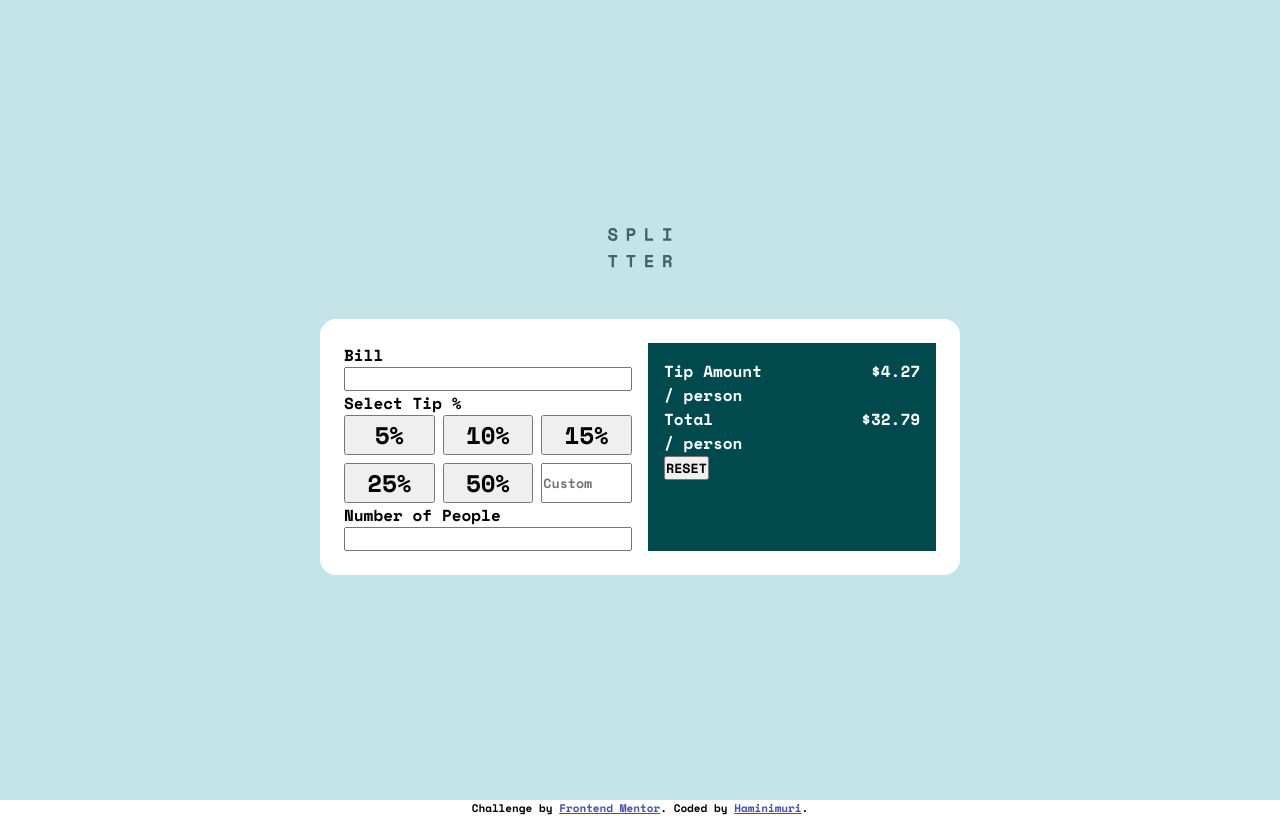
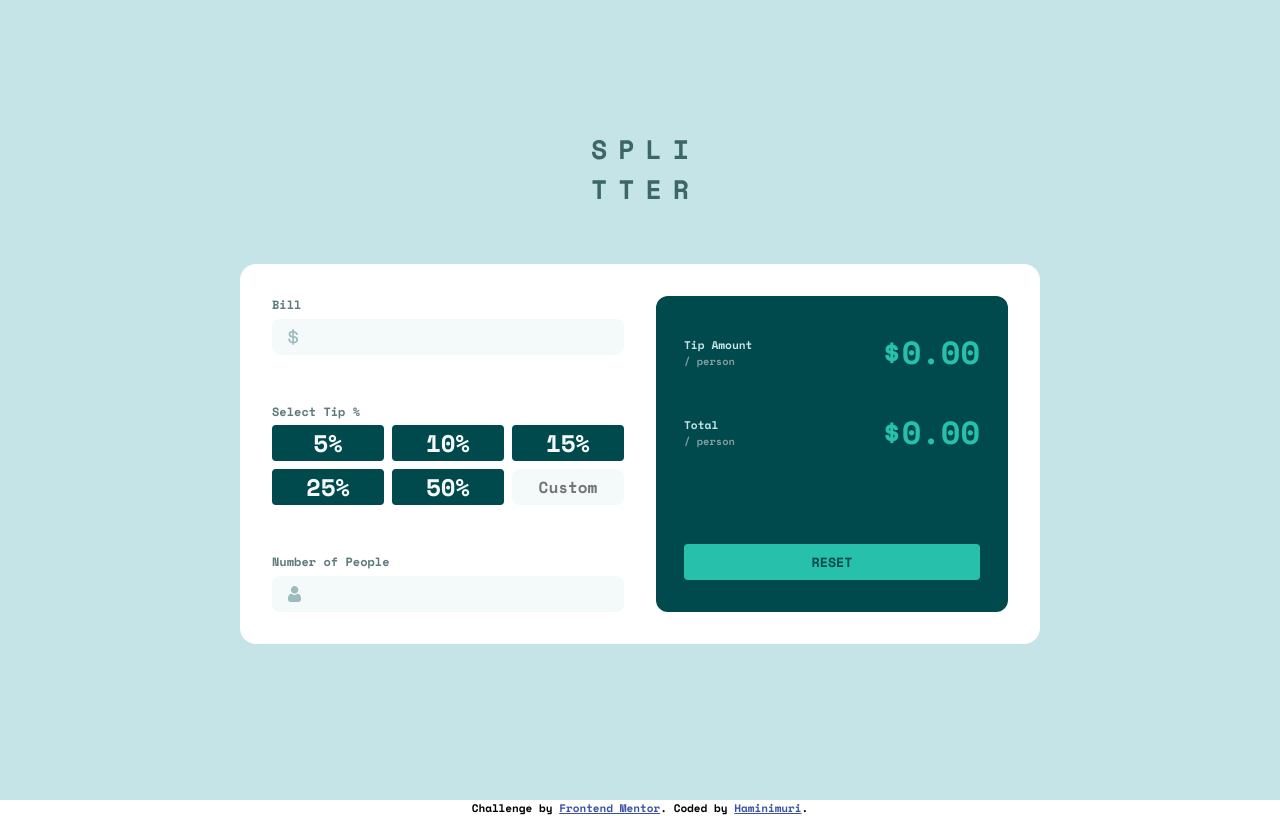
Before and after one commit to Kiranchai/tip-calculator-app, a plain HTML site: page index.html in a window 1280 px wide. Drawn offline with nearby package versions, Linux system fonts and the light colour scheme.

Commit message:
added vast majority of styling

```diff
--- a/index.html
+++ b/index.html
@@ -19,7 +19,7 @@
   <main>
 
     <div class="logo-container">
-      <img src="./images/logo.svg" class="logo-image">
+      <img src="./images/logo.svg" class="logo-image" alt="logo image">
     </div>
 
     <section class="calculator-container">
@@ -31,7 +31,11 @@
             Bill
           </span>
 
-          <input id="bill-price-input" class="menu-input">
+          <div class="input-wrapper">
+            <img src="./images/icon-dollar.svg" alt="dolar icon" class="input-icon">
+            <input type="number" id="bill-price-input" class="menu-input">
+          </div>
+
         </div>
 
 
@@ -55,13 +59,20 @@
           <span class="input-label">
             Number of People
           </span>
-          <input type="text" class="menu-input" id="bill-people-amount">
+
+          <div class="input-wrapper">
+            <img src="./images/icon-person.svg" alt="person icon" class="input-icon">
+            <input type="number" class="menu-input" id="bill-people-amount" >
+          </div>
+
         </div>
 
 
       </section>
 
       <section class="calculator-display">
+
+        <div class="display-top">
 
           <div class="tip-amount-container">
 
@@ -71,7 +82,7 @@
             </div>
 
             <div class="tip-amount-display">
-            <span class="display-value">$4.27</span>
+              <span class="display-value">$0.00</span>
             </div>
 
           </div>
@@ -84,10 +95,14 @@
             </div>
 
             <div class="tip-amount-display">
-            <span class="display-value">$32.79</span>
+              <span class="display-value">$0.00</span>
             </div>
 
           </div>
+
+        </div>
+
+
 
         <button class="reset-btn">
           RESET
--- a/style.css
+++ b/style.css
@@ -18,6 +18,12 @@
     font-family: var(--main-font);
 }
 
+input::-webkit-outer-spin-button,
+input::-webkit-inner-spin-button {
+  -webkit-appearance: none;
+  margin: 0;
+}
+
 main{
     height: 100vh;
     display: flex;
@@ -34,28 +40,52 @@ main{
 }
 
 .logo-container{
-    max-width: 4rem;
+    max-width: 6rem;
     margin-bottom: 3rem;
 }
 
 .calculator-container{
-    max-width: 40rem;
+    max-width: 50rem;
     display: grid;
     grid-template-columns: 1fr 1fr;
     background-color: var(--white);
-    padding: 1.5rem;
+    padding: 2rem;
     border-radius: 1rem;
-    gap: 1rem;
+    gap: 2rem;
+    margin: 1rem;
 }
 
 .calculator-menu{
     display: flex;
     flex-direction: column;
     justify-content: space-between;
+    gap: 3rem;
 }
 
 .menu-input{
+    font-size: 24px;
     min-width: 0;
+    width: 100%;
+    background-color: var(--very-light-grayish-cyan);
+    border: none;
+    text-align: end;
+    padding: 0 .75rem;
+    border-radius: .5rem;
+    color: var(--very-dark-cyan);
+    transition: all .2s ease-in-out;
+    border: 1px;
+}
+
+.menu-input:focus{
+    caret-color: var(--strong-cyan);
+    outline: none;
+    border: 2px solid var(--strong-cyan);
+}
+
+.menu-input:hover{
+    cursor:pointer;
+    border-style: solid;
+    border-color: var(--strong-cyan);
 }
 
 .menu-sector{
@@ -65,6 +95,29 @@ main{
 
 .different-percentage-input{
     min-width: 0;
+    font-size: 1rem;
+    text-align: right;
+    padding: 0 .75rem;
+    border: none;
+    background-color: var(--very-light-grayish-cyan);
+    border-radius: .5rem;
+    color: var(--very-dark-cyan);
+}
+
+.different-percentage-input::placeholder{
+    text-align: center;
+}
+
+.different-percentage-input:focus{
+
+    caret-color: var(--strong-cyan);
+    outline: none;
+    border: 2px solid var(--strong-cyan);
+}
+
+.different-percentage-input:hover{
+    cursor:pointer;
+    border: 2px solid var(--strong-cyan);
 }
 
 .tip-selection-container{
@@ -77,12 +130,17 @@ main{
 .calculator-display{
     background-color: var(--very-dark-cyan);
     color: var(--white);
-    padding: 1rem;
+    display: flex;
+    flex-direction: column;
+    justify-content: space-between;
+    padding: 2rem 1.75rem;
+    border-radius: .75rem;
 }
 
 .tip-amount-container{
     display: flex;
     justify-content: space-between;
+    align-items: center;
 }
 
 .tip-amount-details{
@@ -92,4 +150,69 @@ main{
 
 .tip-percentage-btn{
     font-size: 24px;
+    background-color: var(--very-dark-cyan);
+    color: var(--very-light-grayish-cyan);
+    border:none;
+    border-radius: .25rem;
+    transition: all .2s ease-in-out;
 }
+
+.tip-percentage-btn:hover{
+    background-color: var(--strong-cyan);
+    color: var(--very-dark-cyan);
+    cursor: pointer;
+}
+
+.reset-btn{
+    width: 100%;
+    padding: .5rem 0.25rem;
+    border-radius: .25rem;
+    border:none;
+    background-color: var(--strong-cyan);
+    color: var(--very-dark-cyan);
+    transition: all .2s ease-in-out;
+}
+
+.reset-btn:hover{
+    cursor: pointer;
+    background-color: var(--light-grayish-cyan);
+}
+
+.input-label{
+    color: var(--dark-grayish-cyan);
+    font-size: 0.75rem;
+    margin-bottom: 0.35rem;
+}
+
+.input-wrapper{
+    position: relative;
+}
+
+.input-icon{
+    position: absolute;
+    top: 50%;
+    transform: translateY(-50%);
+    left: 1rem;
+}
+
+
+.details-top{
+    font-size: 0.7rem;
+    color: var(--light-grayish-cyan);
+}
+
+.details-bottom{
+    font-size: .65rem;
+    color: var(--grayish-cyan);
+}
+
+.display-top{
+    display: flex;
+    flex-direction: column;
+    gap: 2rem;
+}
+
+.display-value{
+    font-size: 2rem;
+    color: var(--strong-cyan);
+}
```
Lines whose indentation alone changed are shown as unchanged.
